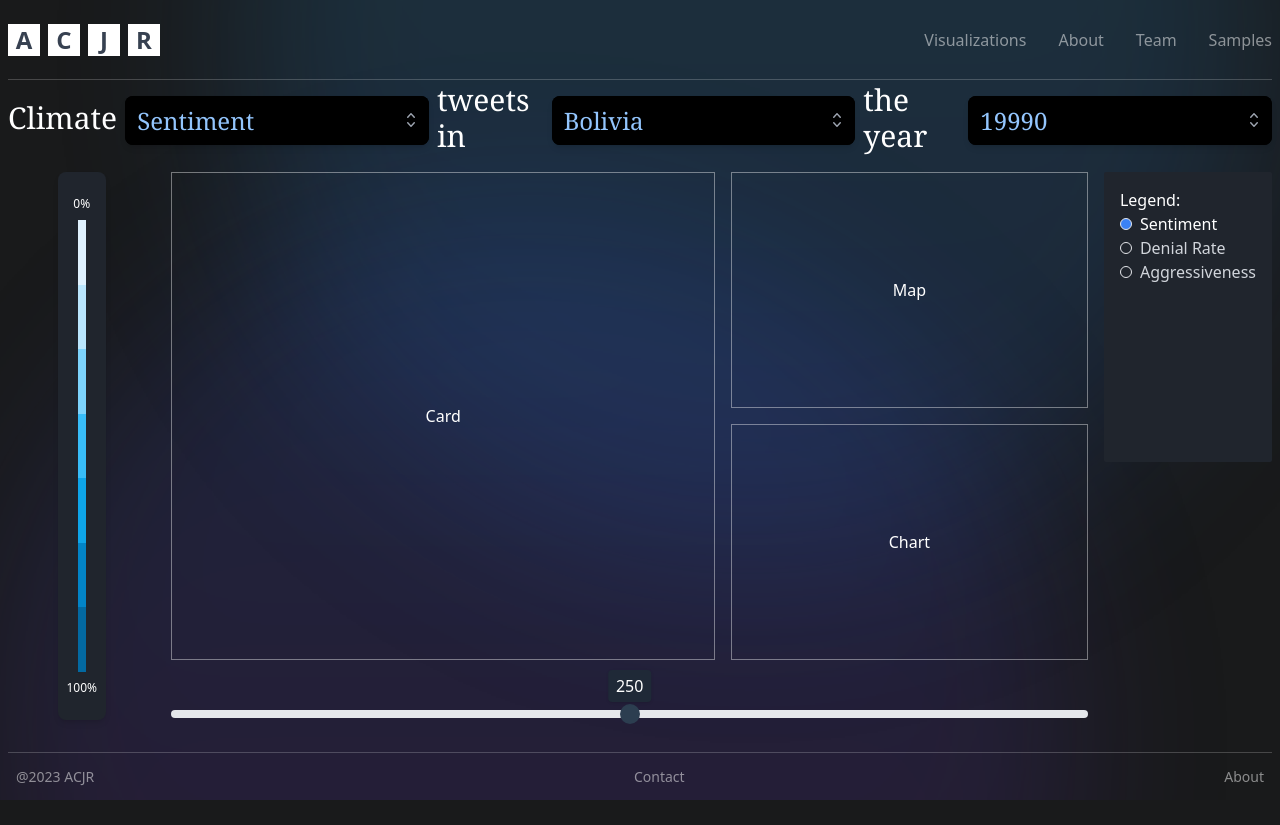
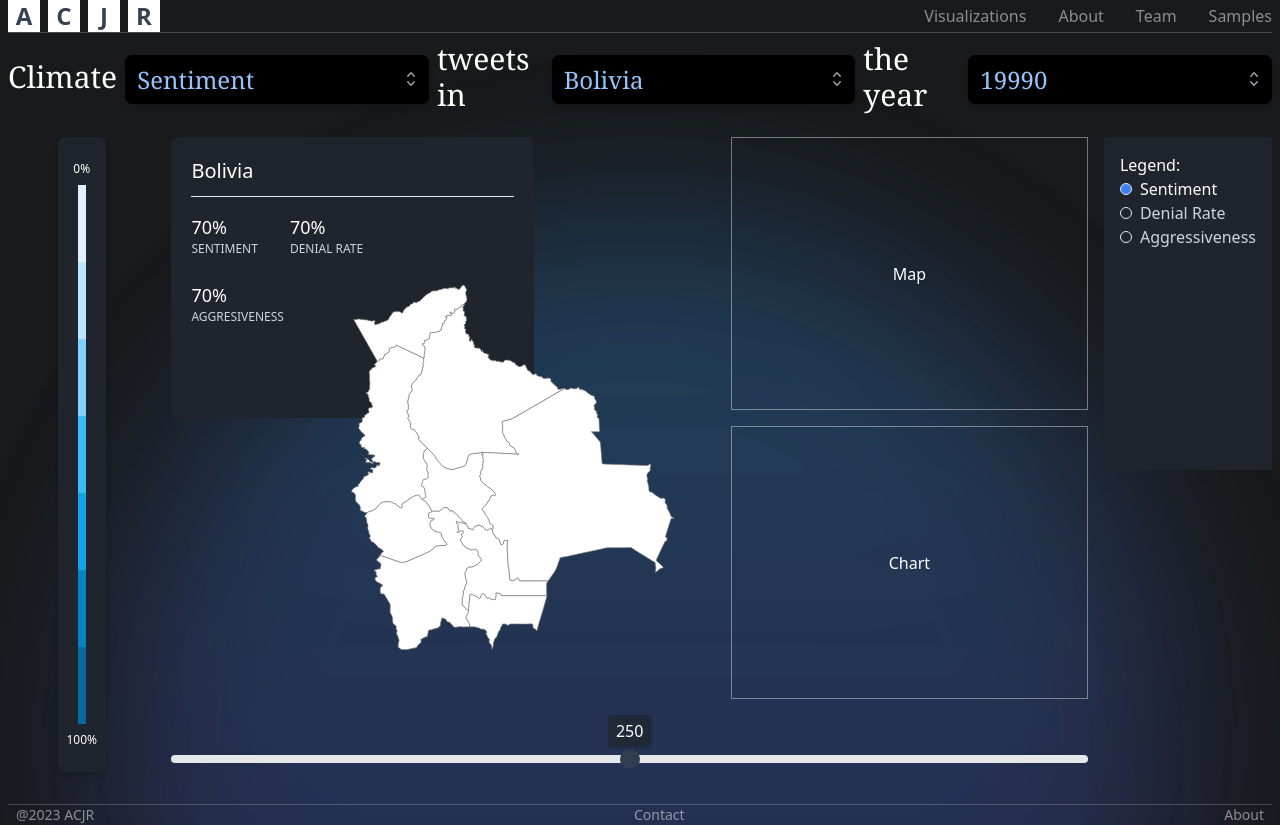
Before and after one commit to aiberk/infoVizGroup8, a Next.js app: page / in a window 1280 px wide. Before the commit the page ends 800 px from the top, so only its background shows below. Built offline with nearby package versions, Linux system fonts and the light colour scheme.

Commit message:
card part one ready

```diff
--- /dev/null
+++ b/src/app/components/organisms/card/card.tsx
@@ -0,0 +1,40 @@
+import Image from "next/image";
+import React from "react";
+
+type Props = {};
+
+function Card({}: Props) {
+  return (
+    <div className="bg-cardColor w-2/3 h-1/2 p-5 rounded-lg">
+      <div className="h-1/6 border-b mb-4 text-xl">Bolivia</div>
+      <div className="">
+        <div className="flex flex-row gap-8">
+          {" "}
+          <div className="flex flex-col">
+            <span className="text-lg">70%</span>{" "}
+            <span className="text-xs uppercase text-gray-300">Sentiment</span>
+          </div>
+          <div className="flex flex-col">
+            <span className="text-lg">70%</span>{" "}
+            <span className="text-xs uppercase text-gray-300">Denial Rate</span>
+          </div>
+        </div>
+        <div className="flex flex-col mt-6">
+          <span className="text-lg">70%</span>{" "}
+          <span className="text-xs uppercase text-gray-300">Aggresiveness</span>
+        </div>
+      </div>
+      <div className="w-full flex justify-end">
+        <Image
+          className="translate-x-40 -translate-y-10"
+          src="/bo.svg"
+          width={520}
+          height={10}
+          alt={""}
+        />
+      </div>
+    </div>
+  );
+}
+
+export default Card;
--- a/src/app/components/organisms/vizMain/visMain.tsx
+++ b/src/app/components/organisms/vizMain/visMain.tsx
@@ -1,11 +1,15 @@
 import React, { useState, useEffect } from "react";
+
+import Card from "@/app/components/organisms/card/card";
 
 type Props = {};
 
 const VisMain = (props: Props) => {
   return (
     <div className="mainViz flex justify-center items-center cardandmap">
-      <div className="cardanmapCard part h-full">Card</div>
+      <div className="cardanmapCard h-full">
+        <Card />
+      </div>
       <div className="cardanmapMap part h-full">Map</div>
       <div className="cardanmapViz part h-full">Chart</div>
     </div>
```
Also changed, not shown: public/bo.svg (added).
